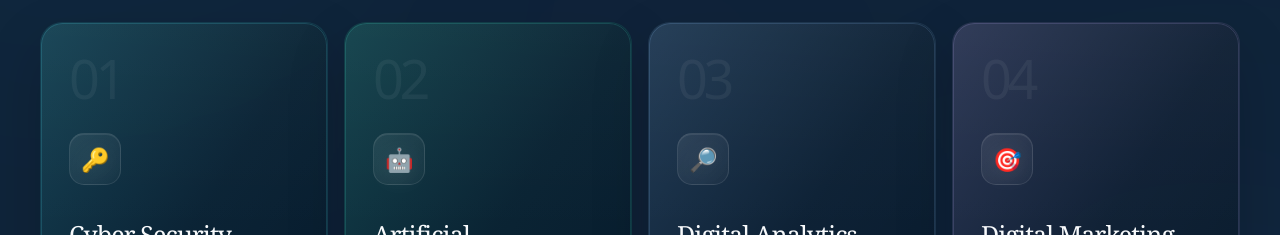
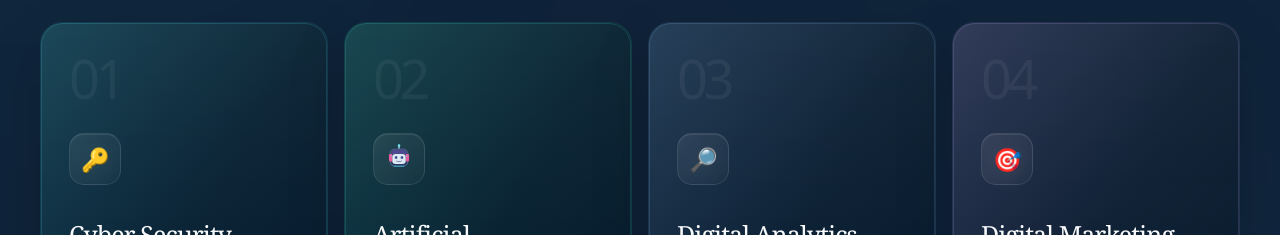
Before and after one commit to Muneeza-Fatima/Client-Portfolio, a Next.js app: page / in a window 1280 px wide. Shown: the part 2260-2495 px from the top of the page. Built offline with nearby package versions, Linux system fonts and the light colour scheme; no server answers.

Commit message:
Icon fix

```diff
--- a/components/expertieshome/Experties.tsx
+++ b/components/expertieshome/Experties.tsx
@@ -24,7 +24,7 @@ const expertise = [
   },
   {
     number: "02",
-    icon: "🤖",
+    icon: "robot",
     title: "Artificial Intelligence",
     description:
       "Turning complex information into intelligent automation, practical insights, and scalable digital solutions.",
@@ -72,91 +72,136 @@ const expertise = [
   },
 ];
 
-function RoboticHandIcon() {
+/* Fixed robot icon — same rendering on desktop and mobile */
+function RobotIcon() {
   return (
     <svg
-      width="34"
-      height="34"
-      viewBox="0 0 64 64"
+      width="32"
+      height="32"
+      viewBox="0 0 32 32"
       fill="none"
       xmlns="http://www.w3.org/2000/svg"
       aria-hidden="true"
-      className="drop-shadow-[0_0_10px_rgba(45,212,191,0.18)]"
+      className="shrink-0"
     >
-      <circle cx="48" cy="10" r="2.5" fill="#67E8F9" />
-      <circle cx="55" cy="17" r="1.7" fill="#5EEAD4" />
-      <circle cx="43" cy="18" r="1.6" fill="#A5F3FC" />
+      {/* Antenna */}
+      <path
+        d="M16 5.2V3.4"
+        stroke="#B8D7E8"
+        strokeWidth="1.35"
+        strokeLinecap="round"
+      />
 
+      <circle
+        cx="16"
+        cy="2.6"
+        r="1.25"
+        fill="#6FE8F4"
+      />
+
+      {/* Robot head outer */}
+      <rect
+        x="7.1"
+        y="6.2"
+        width="17.8"
+        height="17"
+        rx="4.6"
+        fill="#273A63"
+        stroke="#59728C"
+        strokeWidth="0.9"
+      />
+
+      {/* Purple top */}
       <path
-        d="M48 10L55 17L43 18L48 10Z"
-        stroke="#5EEAD4"
-        strokeWidth="1"
-        strokeOpacity="0.5"
+        d="M8.2 10.2C8.2 8.05 9.95 6.3 12.1 6.3H19.9C22.05 6.3 23.8 8.05 23.8 10.2V11.1H8.2V10.2Z"
+        fill="#4D4B8F"
+      />
+
+      {/* Pink side accents */}
+      <path
+        d="M7.15 11.1H9.25V18.4H7.15C6.48 18.4 5.95 17.87 5.95 17.2V12.3C5.95 11.63 6.48 11.1 7.15 11.1Z"
+        fill="#E85C9F"
       />
 
       <path
-        d="M25 55C20.5 52.5 18 48.5 18 44V32.5C18 30.8 19.3 29.5 21 29.5C22.7 29.5 24 30.8 24 32.5V25.5C24 23.8 25.3 22.5 27 22.5C28.7 22.5 30 23.8 30 25.5V20C30 18.3 31.3 17 33 17C34.7 17 36 18.3 36 20V25.5"
-        stroke="#B8F3FF"
-        strokeWidth="2.2"
-        strokeLinecap="round"
-        strokeLinejoin="round"
+        d="M24.85 11.1H22.75V18.4H24.85C25.52 18.4 26.05 17.87 26.05 17.2V12.3C26.05 11.63 25.52 11.1 24.85 11.1Z"
+        fill="#E85C9F"
       />
 
+      {/* Face */}
+      <rect
+        x="9.3"
+        y="11"
+        width="13.4"
+        height="10"
+        rx="3.2"
+        fill="#DDE9F2"
+      />
+
+      {/* Eyes */}
+      <rect
+        x="11.8"
+        y="13.3"
+        width="2.5"
+        height="2.5"
+        rx="0.8"
+        fill="#293C83"
+      />
+
+      <rect
+        x="17.7"
+        y="13.3"
+        width="2.5"
+        height="2.5"
+        rx="0.8"
+        fill="#293C83"
+      />
+
+      {/* Eye highlights */}
+      <circle
+        cx="12.55"
+        cy="13.9"
+        r="0.42"
+        fill="#8DEBFF"
+      />
+
+      <circle
+        cx="18.45"
+        cy="13.9"
+        r="0.42"
+        fill="#8DEBFF"
+      />
+
+      {/* Mouth */}
       <path
-        d="M36 25.5V14C36 12.3 37.3 11 39 11C40.7 11 42 12.3 42 14V29"
-        stroke="#78E5F7"
-        strokeWidth="2.2"
+        d="M13.5 18.2C14.35 18.85 17.65 18.85 18.5 18.2"
+        stroke="#6B78A4"
+        strokeWidth="0.9"
         strokeLinecap="round"
       />
 
+      {/* Bottom glow */}
       <path
-        d="M30 25.5V12.5C30 10.8 31.3 9.5 33 9.5C34.7 9.5 36 10.8 36 12.5V25.5"
-        stroke="#A5F3FC"
-        strokeWidth="2.2"
+        d="M11.1 23.2H20.9"
+        stroke="#42D5F5"
+        strokeWidth="1"
         strokeLinecap="round"
+        opacity="0.65"
       />
 
-      <path
-        d="M24 31V17C24 15.3 25.3 14 27 14C28.7 14 30 15.3 30 17V28"
-        stroke="#5EEAD4"
-        strokeWidth="2.2"
-        strokeLinecap="round"
+      {/* Tiny side lights */}
+      <circle
+        cx="8.1"
+        cy="13.1"
+        r="0.65"
+        fill="#67E8F9"
       />
 
-      <path
-        d="M24 39L14.5 34.5C13 33.8 11.2 34.4 10.5 35.9C9.8 37.4 10.4 39.2 11.9 40L21 45.5"
-        stroke="#78E5F7"
-        strokeWidth="2.2"
-        strokeLinecap="round"
-        strokeLinejoin="round"
-      />
-
-      <path
-        d="M24 31.5C29 30 35 30.5 40 33.5L47 37.5C49 38.7 49.7 41.3 48.5 43.3C47.3 45.3 44.7 46 42.7 44.8L35 40.5"
-        stroke="#B8F3FF"
-        strokeWidth="2.2"
-        strokeLinecap="round"
-        strokeLinejoin="round"
-      />
-
-      <circle cx="27" cy="28" r="1.5" fill="#67E8F9" />
-      <circle cx="33" cy="27" r="1.5" fill="#5EEAD4" />
-      <circle cx="39" cy="28" r="1.5" fill="#67E8F9" />
-
-      <path
-        d="M27 36H34M29 40H37M23 44H29"
-        stroke="#5EEAD4"
-        strokeWidth="1.2"
-        strokeLinecap="round"
-        strokeOpacity="0.65"
-      />
-
-      <path
-        d="M40 29L48 10"
-        stroke="#67E8F9"
-        strokeWidth="1"
-        strokeDasharray="2 3"
-        strokeOpacity="0.45"
+      <circle
+        cx="23.9"
+        cy="13.1"
+        r="0.65"
+        fill="#67E8F9"
       />
     </svg>
   );
@@ -738,8 +783,8 @@ export default function Expertise() {
                         }
                       `}
                     >
-                      {item.icon === "robotic-hand" ? (
-                        <RoboticHandIcon />
+                      {item.icon === "robot" ? (
+                        <RobotIcon />
                       ) : (
                         <span
                           aria-hidden="true"
--- a/components/ventureshome/ventures.tsx
+++ b/components/ventureshome/ventures.tsx
@@ -1,3 +1,4 @@
+
 "use client";
 
 import Link from "next/link";
@@ -17,7 +18,7 @@ const ventures = [
   },
   {
     number: "02",
-    icon: "🧠",
+    icon: "🌀",
     category: "TECHNOLOGY",
     title: "Technology & AI",
     subtitle: "Digital Innovation",
```
